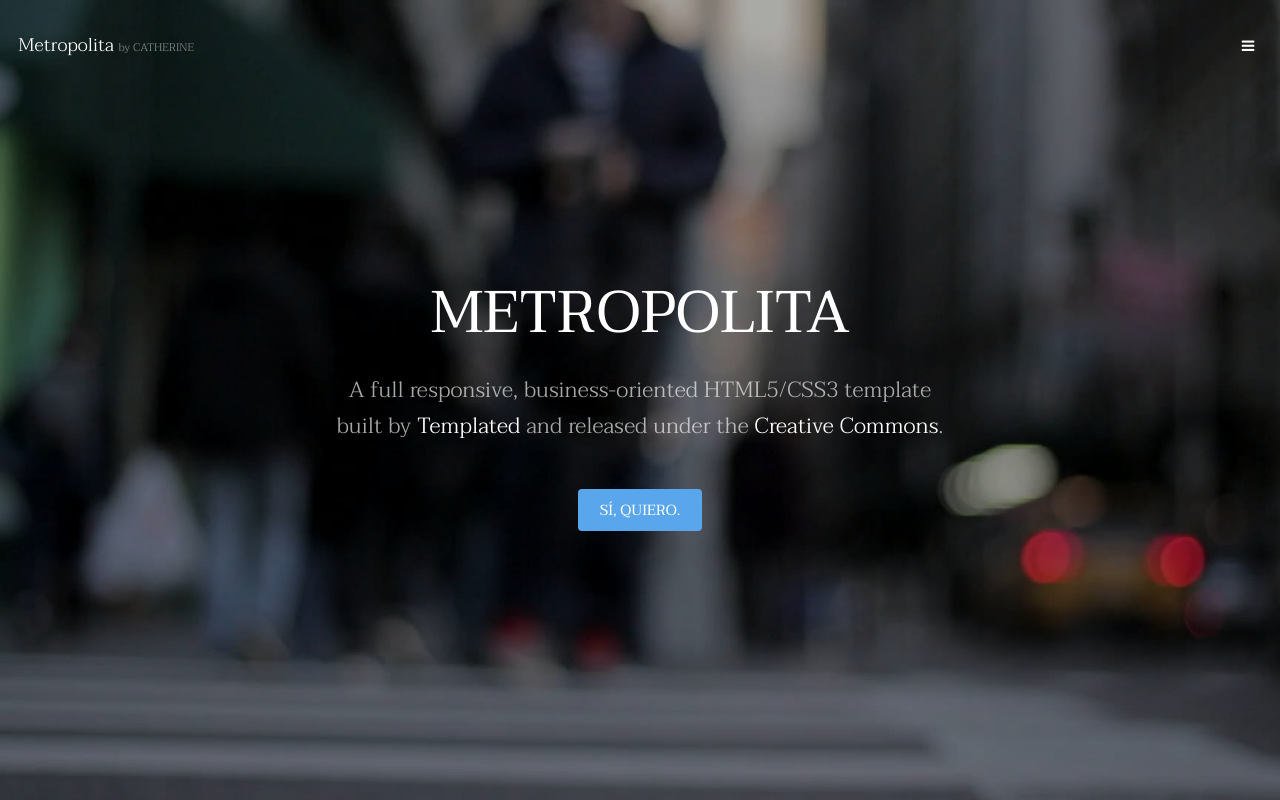
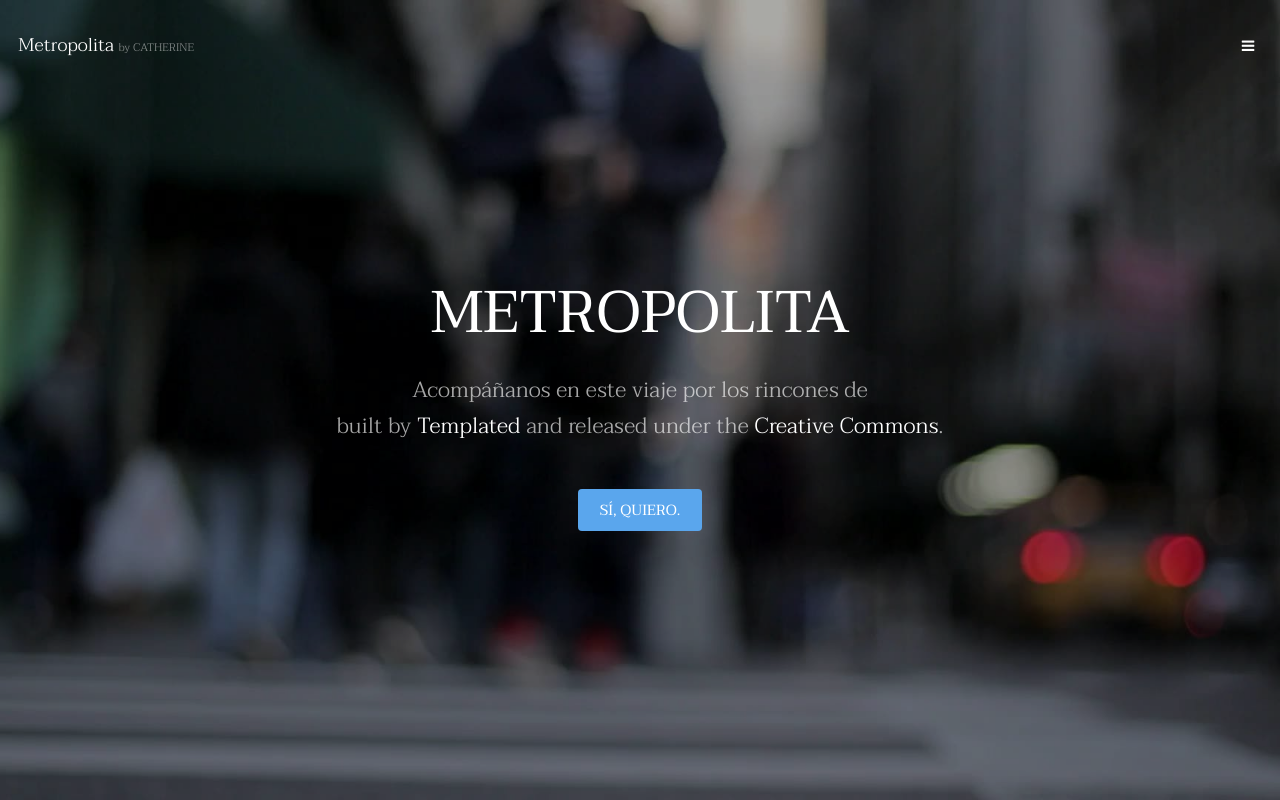
Before and after one commit to KathDAM/ED_04_REP_METROPOLITA, a plain HTML site: page index.html in a window 1280 px wide. Shown: the top 800 px of the page. Drawn offline with Linux system fonts and the light colour scheme.

Commit message:
frase bajo el h1 (Carmen)

```diff
--- a/index.html
+++ b/index.html
@@ -37,7 +37,7 @@
 			<section id="banner" data-video="images/banner">
 				<div class="inner">
 					<h1>METROPOLITA</h1>
-					<p>A full responsive, business-oriented HTML5/CSS3 template<br />
+					<p>Acompáñanos en este viaje por los rincones de<br />
 					built by <a href="https://templated.co/">Templated</a> and released under the <a href="https://templated.co/license">Creative Commons</a>.</p>
 					<a href="#one" class="button special scrolly">Sí, quiero.</a>
 				</div>
```
